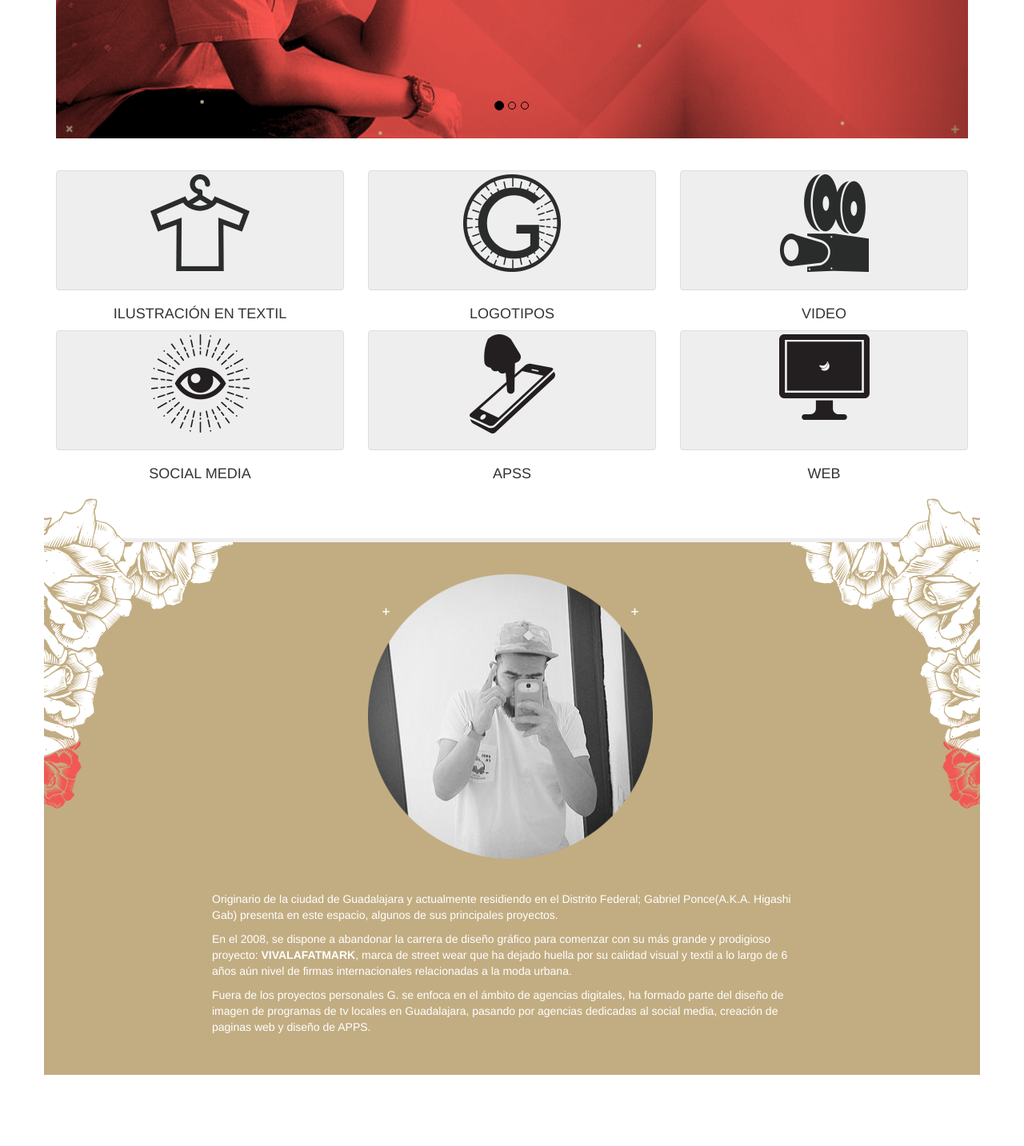
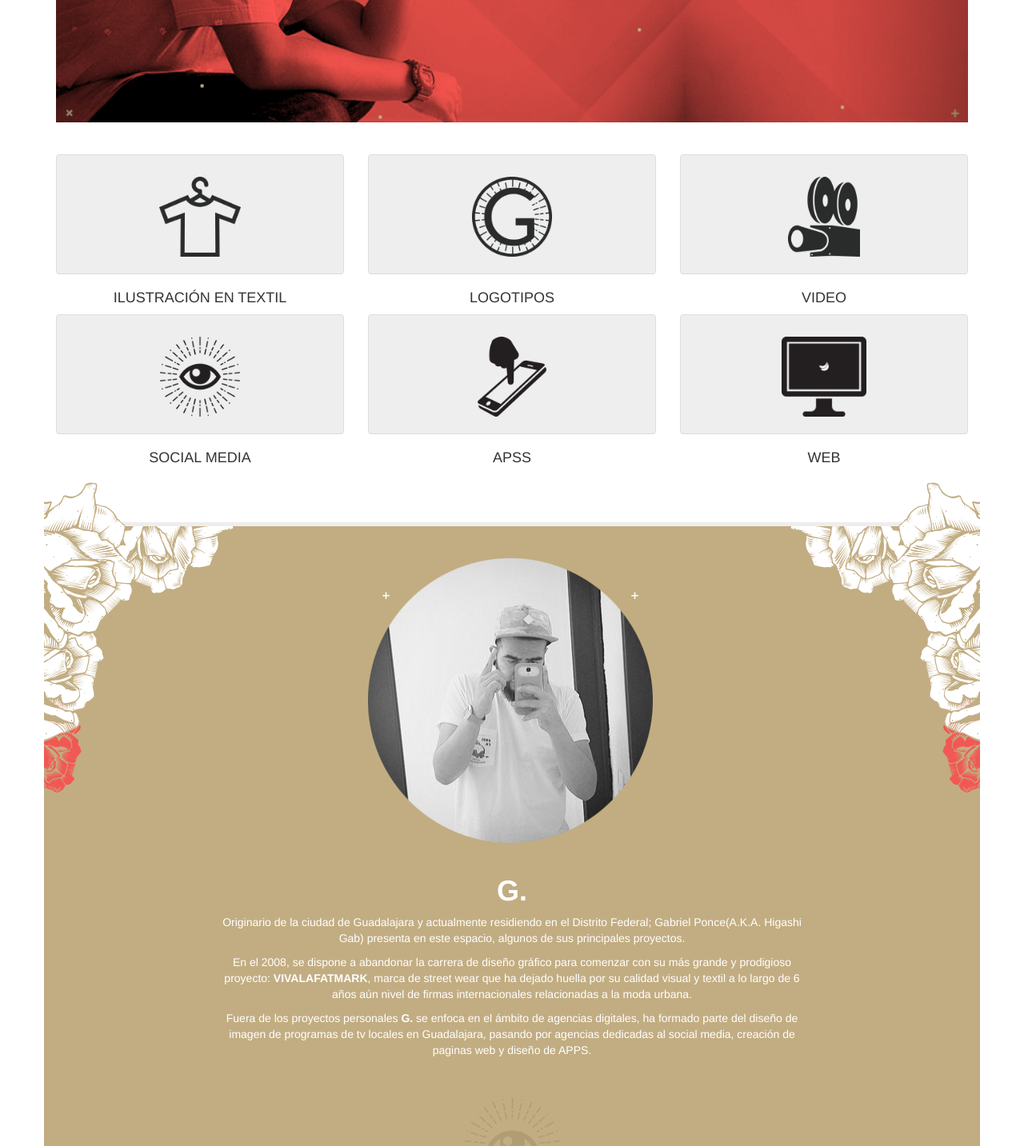
Before and after one commit to pollitosabroson/gab, a website: page app/index.html at #/home/principal in a window 1280 px wide. Shown: the part 300-1733 px from the top of the page at 80% size. Before the commit the page ends 1644 px from the top, so only its background shows below. Drawn offline with nearby package versions, Linux system fonts and the light colour scheme; some packages are replaced by stand-ins of ours; files that its build step writes are made by us from their sources; files whose address does not match are found by name.

Commit message:
fix home

```diff
--- a/app/scripts/controllers/textil.js
+++ b/app/scripts/controllers/textil.js
@@ -78,4 +78,9 @@ angular.module('gaboApp')
 				}
 			};
 		}
+		$('#myAffix').affix({
+			offset: {
+				top: 100,
+			}
+		})
 	});
--- a/app/styles/main.css
+++ b/app/styles/main.css
@@ -28,6 +28,10 @@
 .color-gray{
   background: #eee;
   height: 150px;
+}
+.color-gray img{
+  height: 100px;
+  margin-top: 23px;
 }
 .altura{
   margin-top: 40px;
@@ -117,6 +121,13 @@
 .marketing p + h4 {
   margin-top: 28px;
 }
+.content-foto-gab{
+  text-align: center;
+  color: #fff;
+}
+.content-foto-gab h1, .content-foto-gab strong{
+  font-weight: 700;
+}
 
 /* Responsive: Portrait tablets and up */
 @media screen and (max-width: 768px) {
@@ -134,3 +145,6 @@
 .carousel-indicators .active {
   background-color: #000 !important;
 }
+.navbar {
+  margin-bottom: 0px !important;
+}
--- a/app/views/main.html
+++ b/app/views/main.html
@@ -2,12 +2,6 @@
   <div class = 'row'>
     <div class = 'col-md-12'>
       <div id="carousel-example-generic" class="carousel slide" data-ride="carousel">
-        <!-- Indicators -->
-        <ol class="carousel-indicators">
-          <li data-target="#carousel-example-generic" data-slide-to="0" class="active"></li>
-          <li data-target="#carousel-example-generic" data-slide-to="1"></li>
-          <li data-target="#carousel-example-generic" data-slide-to="2"></li>
-        </ol>
 
         <!-- Wrapper for slides -->
         <div class="carousel-inner" role="listbox">
@@ -44,6 +38,7 @@
     <div class = 'col-md-12'>
       <div class = 'row'>
         <div class = 'col-xs-6 col-md-4'>
+          <div class = 'marco-thumbnail'>
             <a ui-sref="home.textil">
               <div class="thumbnail color-gray">
                 <img src="images/ilustracion-en-textil-icon.png">
@@ -52,6 +47,7 @@
                 <h4>Ilustración en textil</h4>
               </div>
             </a>
+          </div>
         </div>
         <div class = 'col-xs-6 col-md-4'>
           <div class="thumbnail color-gray">
@@ -104,20 +100,24 @@
         <div class = 'col-md-4 imagenes-marge hidden-xs'>
           <img src="images/rosas-izquierda.png" class = 'imagenes-posision'>
         </div>
-        <div class = 'col-md-4 col-xs-12'>
+        <div class = 'col-md-4 col-xs-12 content-foto-gab'>
           <img src="images/foto-gab.png" class = 'foto-gab img-responsive' alt="Responsive image">
+          <h1>G.</h1>
         </div>
         <div class = 'col-md-4 imagenes-marge hidden-xs'>
           <img src="images/rosas-derecha.png" class = 'pull-right imagenes-posision'>
         </div>
-        <div class = 'col-md-8 col-md-offset-2 margin-abajo col-xs-12'>
+        <div class = 'col-md-8 col-md-offset-2 margin-abajo col-xs-12 content-foto-gab'>
           <p>Originario de la ciudad de  Guadalajara y actualmente residiendo en el Distrito Federal;
           Gabriel Ponce(A.K.A. Higashi Gab) presenta en este espacio, algunos de sus principales proyectos. </p>
 
           <p>En el 2008, se dispone a abandonar la carrera de diseño gráfico para comenzar con su más grande
           y prodigioso proyecto: <strong>VIVALAFATMARK</strong>, marca  de street wear que ha dejado huella por su calidad visual y textil a lo largo de 6 años aún nivel de firmas internacionales relacionadas a la moda urbana. </p>
 
-          <p>Fuera de los proyectos personales G. se enfoca en el ámbito de agencias digitales, ha formado parte del diseño de imagen de programas de tv locales en Guadalajara, pasando por agencias dedicadas al social media, creación de paginas web y diseño de APPS.</p>
+          <p>Fuera de los proyectos personales <strong>G.</strong> se enfoca en el ámbito de agencias digitales, ha formado parte del diseño de imagen de programas de tv locales en Guadalajara, pasando por agencias dedicadas al social media, creación de paginas web y diseño de APPS.</p>
+        </div>
+        <div class = 'col-md-12 content-foto-gab'>
+          <img src="images/ojo-inferior.png">
         </div>
       </div>
 
```
Also changed, not shown: app/views/textil.html (+5 -1 lines). Lines whose indentation alone changed are shown as unchanged.
